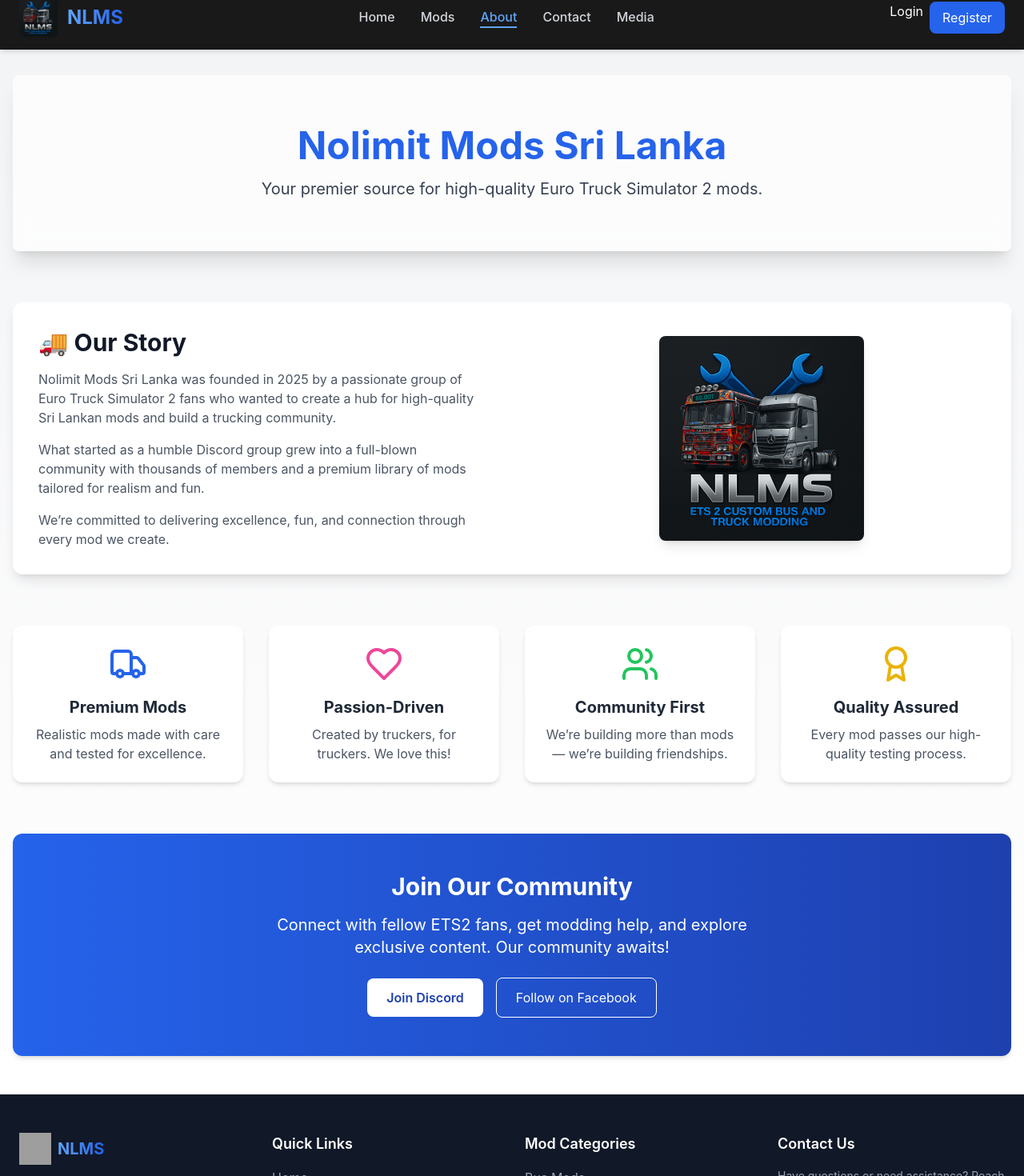
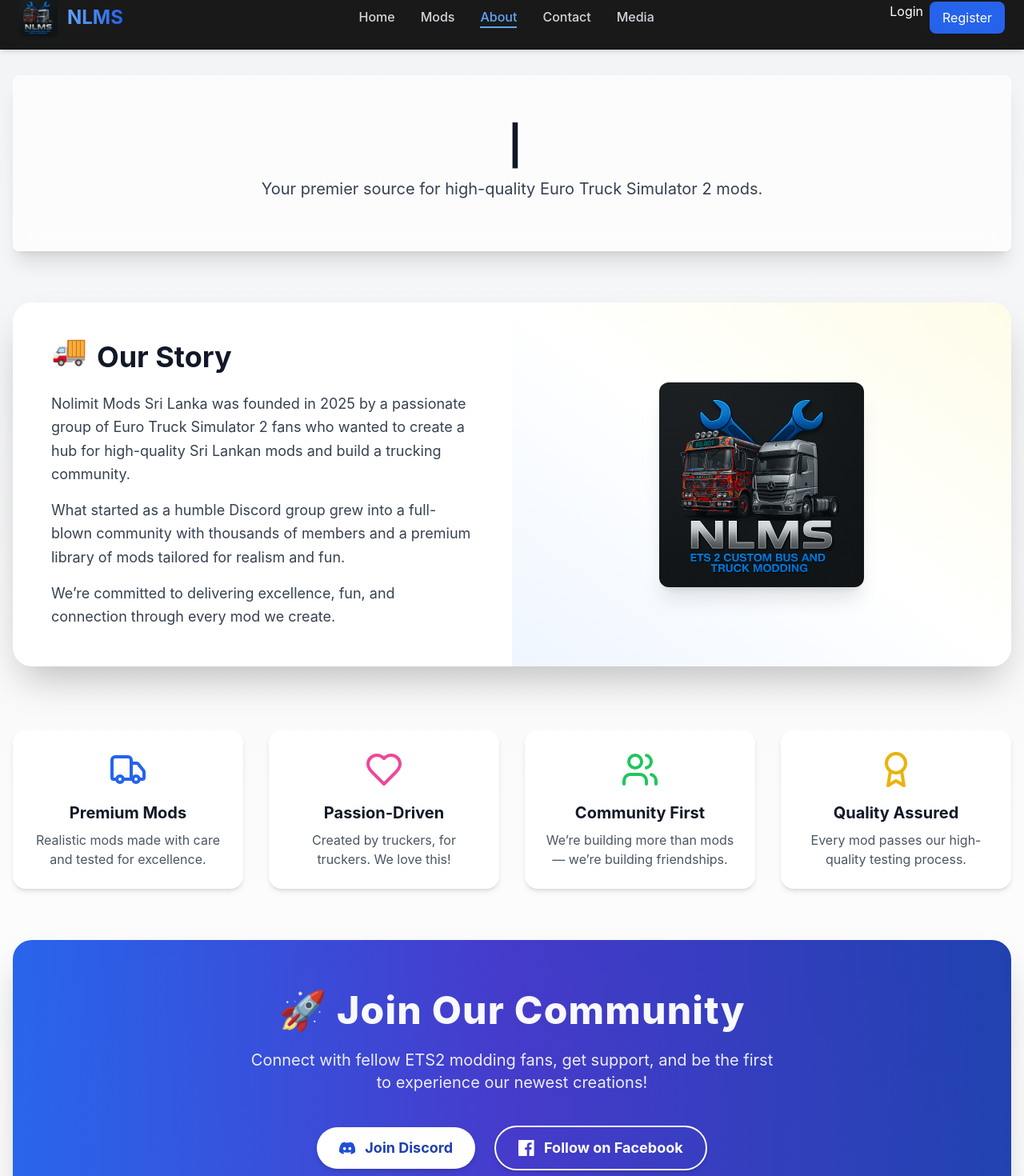
Before and after one commit to Sameera91/NLMS-New---ETS2-MOD-Web-TS, a React (Vite) app: page /about in a window 1280 px wide. Shown: the part 18-1488 px from the top of the page at 80% size. Built offline with nearby package versions, Linux system fonts and the light colour scheme; grey boxes are pictures that could not be loaded.

Commit message:
About us UI more enhanced

```diff
--- a/package.json
+++ b/package.json
@@ -15,7 +15,8 @@
     "react": "^18.3.1",
     "react-dom": "^18.3.1",
     "react-router-dom": "^6.22.1",
-    "react-typed": "^2.0.12"
+    "react-typed": "^2.0.12",
+    "typed.js": "^2.1.0"
   },
   "devDependencies": {
     "@eslint/js": "^9.9.1",
--- a/src/index.css
+++ b/src/index.css
@@ -60,3 +60,12 @@ body {
 ::-webkit-scrollbar-thumb:hover {
   background: #2563eb;
 }
+
+.sri-lanka {
+  font-weight: bold;
+  background: linear-gradient(90deg, #FFA500, #00534E, #8D153A, #FFD700);
+  background-clip: text;
+  -webkit-background-clip: text;
+  -webkit-text-fill-color: transparent;
+  display: inline-block;
+}
--- a/src/pages/AboutPage.tsx
+++ b/src/pages/AboutPage.tsx
@@ -1,18 +1,44 @@
-import React from "react";
+import React, { useEffect, useRef } from "react";
 import { Truck, Heart, Award, Users } from "lucide-react";
+import Typed from "typed.js";
 import mainLogo from "../assets/mainlogo.png";
 
+const AboutPage: React.FC = () => {
+  const typedRef = useRef<Typed | null>(null);
+  const el = useRef<HTMLSpanElement>(null);
 
-const AboutPage: React.FC = () => {
+  useEffect(() => {
+    if (el.current) {
+      typedRef.current = new Typed(el.current, {
+        strings: [
+          'Nolimit Mods <span class="sri-lanka">Sri Lanka</span>',
+          'Realistic Truck Mods <span class="sri-lanka">Sri Lanka</span>',
+          'ETS2 Community <span class="sri-lanka">Sri Lanka</span>',
+        ],
+        typeSpeed: 90,
+        backSpeed: 50,
+        backDelay: 1500,
+        loop: true,
+        smartBackspace: true,
+      });
+    }
+
+    return () => {
+      typedRef.current?.destroy();
+    };
+  }, []);
+
   return (
     <div className="min-h-screen bg-gradient-to-b from-gray-100 to-white py-12">
       <div className="container mx-auto px-4 animate-fadeIn">
         {/* Hero Section */}
         <div className="relative text-center mb-16">
           <div className="relative z-10 py-16 px-6 bg-white/70 backdrop-blur-md rounded-lg shadow-xl">
-            <h1 className="text-4xl md:text-5xl font-bold text-gray-900 mb-4">
-              <span className="text-blue-600">Nolimit Mods Sri Lanka</span>
+            <h1 className="text-4xl md:text-5xl font-bold text-gray-900 mb-4 flex justify-center">
+              <span className="text-blue-600 mr-2"></span>
+              <span ref={el} />
             </h1>
+
             <p className="text-xl text-gray-700 max-w-3xl mx-auto">
               Your premier source for high-quality Euro Truck Simulator 2 mods.
             </p>
@@ -20,32 +46,35 @@ const AboutPage: React.FC = () => {
         </div>
 
         {/* Story Section */}
-        <div className="bg-white rounded-xl shadow-lg overflow-hidden mb-16 flex flex-col md:flex-row">
-          <div className="md:w-1/2 p-8">
-            <h2 className="text-3xl font-bold text-gray-900 mb-4">
-              🚚 Our Story
+        <div className="bg-white rounded-3xl shadow-2xl overflow-hidden mb-20 flex flex-col md:flex-row group transition-all duration-500 ease-in-out">
+          <div className="md:w-1/2 p-8 md:p-12 flex flex-col justify-center animate-fade-in-left">
+            <h2 className="text-4xl font-bold text-gray-900 mb-6 flex items-center gap-3">
+              <span className="animate-bounce">🚚</span> Our Story
             </h2>
-            <p className="text-gray-600 mb-4">
+            <p className="text-gray-700 text-lg mb-4 leading-relaxed">
               Nolimit Mods Sri Lanka was founded in 2025 by a passionate group
               of Euro Truck Simulator 2 fans who wanted to create a hub for
               high-quality Sri Lankan mods and build a trucking community.
             </p>
-            <p className="text-gray-600 mb-4">
+            <p className="text-gray-700 text-lg mb-4 leading-relaxed">
               What started as a humble Discord group grew into a full-blown
               community with thousands of members and a premium library of mods
               tailored for realism and fun.
             </p>
-            <p className="text-gray-600">
+            <p className="text-gray-700 text-lg leading-relaxed">
               We’re committed to delivering excellence, fun, and connection
               through every mod we create.
             </p>
           </div>
-          <div className="md:w-1/2 bg-white p-8 flex justify-center items-center">
+
+          <div className="md:w-1/2 bg-gradient-to-tr from-blue-50 via-white to-yellow-50 p-8 md:p-12 flex justify-center items-center">
+            <div className="transition-transform duration-500 transform group-hover:scale-105 group-hover:shadow-2xl rounded-xl">
               <img
                 src={mainLogo}
                 alt="NLMS Logo"
-              className="h-64 object-contain rounded-lg shadow-lg"
+                className="h-64 object-contain rounded-xl shadow-xl transition duration-300"
               />
+            </div>
           </div>
         </div>
 
@@ -53,65 +82,97 @@ const AboutPage: React.FC = () => {
         <div className="grid grid-cols-1 md:grid-cols-2 lg:grid-cols-4 gap-8 mb-16">
           {[
             {
-              icon: <Truck className="h-12 w-12 text-blue-600" />,
+              icon: (
+                <Truck className="h-12 w-12 text-blue-600 group-hover:animate-bounce" />
+              ),
               title: "Premium Mods",
               desc: "Realistic mods made with care and tested for excellence.",
             },
             {
-              icon: <Heart className="h-12 w-12 text-pink-500" />,
+              icon: (
+                <Heart className="h-12 w-12 text-pink-500 group-hover:animate-bounce" />
+              ),
               title: "Passion-Driven",
               desc: "Created by truckers, for truckers. We love this!",
             },
             {
-              icon: <Users className="h-12 w-12 text-green-500" />,
+              icon: (
+                <Users className="h-12 w-12 text-green-500 group-hover:animate-bounce" />
+              ),
               title: "Community First",
               desc: "We’re building more than mods — we’re building friendships.",
             },
             {
-              icon: <Award className="h-12 w-12 text-yellow-500" />,
+              icon: (
+                <Award className="h-12 w-12 text-yellow-500 group-hover:animate-bounce" />
+              ),
               title: "Quality Assured",
               desc: "Every mod passes our high-quality testing process.",
             },
           ].map((item, i) => (
             <div
               key={i}
-              className="bg-white p-6 rounded-xl shadow-md text-center hover:shadow-xl transition-shadow duration-300"
+              className="group bg-white p-6 rounded-2xl border border-transparent hover:border-blue-500 hover:shadow-2xl shadow-md transition-all duration-300 ease-in-out text-center"
             >
-              <div className="flex justify-center mb-4 hover:scale-110 transition-transform">
+              <div className="flex justify-center mb-4 transform transition-transform duration-300 group-hover:scale-110">
                 {item.icon}
               </div>
-              <h3 className="text-xl font-bold text-gray-800 mb-2">
+              <h3 className="text-xl font-bold text-gray-900 mb-2 transition-colors duration-300 group-hover:text-blue-700">
                 {item.title}
               </h3>
-              <p className="text-gray-600">{item.desc}</p>
+              <p className="text-gray-600 group-hover:text-gray-800 transition-colors duration-300">
+                {item.desc}
+              </p>
             </div>
           ))}
         </div>
 
         {/* CTA Section */}
-        <div className="bg-gradient-to-r from-blue-600 to-blue-800 rounded-xl shadow-md overflow-hidden text-white text-center py-12 px-6">
-          <h2 className="text-3xl font-bold mb-4">Join Our Community</h2>
-          <p className="text-xl max-w-2xl mx-auto mb-6">
-            Connect with fellow ETS2 fans, get modding help, and explore
-            exclusive content. Our community awaits!
+        <div className="relative bg-gradient-to-r from-blue-600 via-indigo-700 to-blue-800 rounded-3xl shadow-2xl overflow-hidden text-white text-center py-16 px-6 group transition-all duration-500 hover:shadow-blue-500/40">
+          <div className="absolute top-0 left-0 w-full h-full bg-gradient-to-tr from-white/10 to-white/5 opacity-20 z-0" />
+
+          <div className="relative z-10">
+            <h2 className="text-4xl md:text-5xl font-extrabold mb-6 tracking-wide animate-pulse">
+              🚀 Join Our Community
+            </h2>
+            <p className="text-lg md:text-xl text-white/90 max-w-2xl mx-auto mb-10 leading-relaxed">
+              Connect with fellow ETS2 modding fans, get support, and be the
+              first to experience our newest creations!
             </p>
-          <div className="flex flex-col sm:flex-row items-center justify-center gap-4">
+
+            <div className="flex flex-col sm:flex-row items-center justify-center gap-6">
               <a
-              href="https://discord.gg/MYu4Uqpuma"
+                href="https://discord.gg/bVWaRdjr"
                 target="_blank"
                 rel="noopener noreferrer"
-              className="bg-white text-blue-800 font-semibold px-6 py-3 rounded-lg hover:bg-gray-100 transition"
+                className="inline-flex items-center gap-3 bg-white text-blue-800 font-bold px-7 py-3 rounded-full text-lg shadow-md hover:scale-105 hover:shadow-lg hover:bg-gray-100 transition-all duration-300"
               >
+                <svg
+                  xmlns="http://www.w3.org/2000/svg"
+                  className="w-5 h-5 fill-blue-700"
+                  viewBox="0 0 24 24"
+                >
+                  <path d="M20.317 4.369a19.791 19.791 0 00-4.885-1.515.074.074 0 00-.078.037c-.211.375-.444.864-.608 1.25a18.196 18.196 0 00-5.485 0 12.51 12.51 0 00-.617-1.25.077.077 0 00-.079-.037 19.736 19.736 0 00-4.885 1.515.07.07 0 00-.032.027C.533 9.043-.32 13.579.099 18.057a.084.084 0 00.031.057 19.98 19.98 0 006.076 3.057.077.077 0 00.084-.027c.469-.64.885-1.313 1.243-2.015a.076.076 0 00-.041-.106 13.182 13.182 0 01-1.872-.897.077.077 0 01-.008-.129c.126-.095.252-.192.371-.291a.074.074 0 01.077-.01c3.928 1.793 8.18 1.793 12.062 0a.074.074 0 01.078.01c.12.099.245.196.371.291a.077.077 0 01-.007.129 12.3 12.3 0 01-1.873.897.076.076 0 00-.041.106c.36.7.776 1.375 1.244 2.015a.076.076 0 00.084.027 19.944 19.944 0 006.077-3.057.084.084 0 00.03-.057c.5-5.177-.838-9.673-3.548-13.661a.063.063 0 00-.03-.027zM8.02 15.331c-1.183 0-2.155-1.085-2.155-2.419 0-1.333.955-2.418 2.155-2.418 1.212 0 2.174 1.096 2.155 2.418 0 1.334-.955 2.419-2.155 2.419zm7.961 0c-1.183 0-2.155-1.085-2.155-2.419 0-1.333.955-2.418 2.155-2.418 1.212 0 2.174 1.096 2.155 2.418 0 1.334-.943 2.419-2.155 2.419z" />
+                </svg>
                 Join Discord
               </a>
+
               <a
                 href="https://www.facebook.com"
                 target="_blank"
                 rel="noopener noreferrer"
-              className="border border-white px-6 py-3 rounded-lg hover:bg-white hover:text-blue-800 transition"
+                className="inline-flex items-center gap-3 border-2 border-white px-7 py-3 rounded-full text-lg font-bold text-white hover:bg-white hover:text-blue-800 transition-all duration-300 hover:scale-105 shadow-md"
               >
+                <svg
+                  xmlns="http://www.w3.org/2000/svg"
+                  className="w-5 h-5 fill-current"
+                  viewBox="0 0 24 24"
+                >
+                  <path d="M22.675 0h-21.35C.6 0 0 .6 0 1.337v21.326C0 23.4.6 24 1.337 24h11.494v-9.294H9.846v-3.622h2.985V8.413c0-2.962 1.792-4.575 4.414-4.575 1.254 0 2.332.093 2.644.135v3.067l-1.816.001c-1.426 0-1.702.678-1.702 1.67v2.188h3.404l-.443 3.622h-2.96V24h5.803c.737 0 1.337-.6 1.337-1.337V1.337C24 .6 23.4 0 22.675 0z" />
+                </svg>
                 Follow on Facebook
               </a>
+            </div>
           </div>
         </div>
       </div>
```
Also changed, not shown: 1 other file (tests, documents, lock files or other folders). Lines whose indentation alone changed are shown as unchanged.
